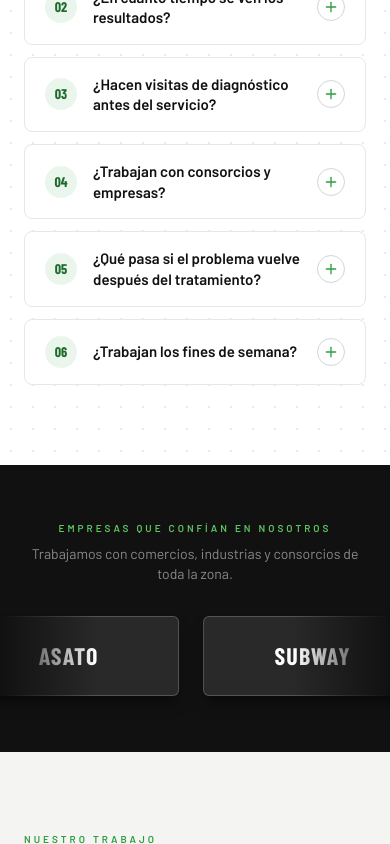
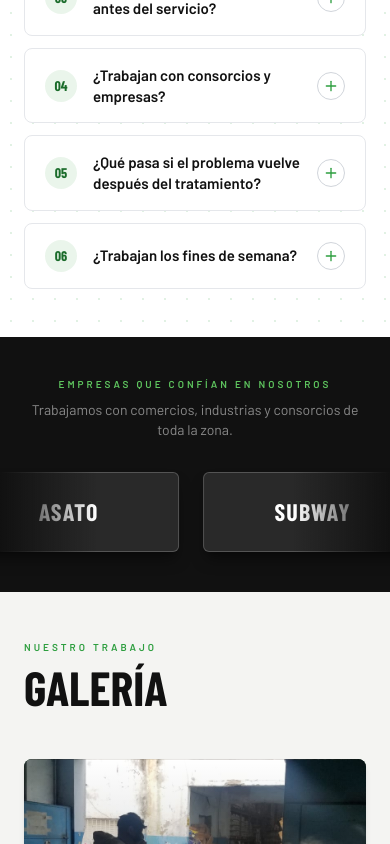
Before and after one commit to santiagofdmkt/bayres-solutions, a Next.js app: page / in a window 390 px wide. Shown: the part 4152-4996 px from the top of the page. Built offline with nearby package versions, Linux system fonts and the light colour scheme; a web font is replaced by a local one.

Commit message:
Nueva imagen Open Graph

```diff
--- a/components/Clientes.tsx
+++ b/components/Clientes.tsx
@@ -40,7 +40,7 @@ export default function Clientes() {
   const cinta = [...clientes, ...clientes];
 
   return (
-    <section className="bg-negro py-14 overflow-hidden">
+       <section className="bg-negro py-10 lg:py-14 overflow-hidden">
       <div className="max-w-6xl mx-auto px-6 text-center mb-8">
         <div className="text-[10px] font-bold text-verde-claro tracking-[3px] uppercase mb-2">
           Empresas que confían en nosotros
--- a/components/Cobertura.tsx
+++ b/components/Cobertura.tsx
@@ -41,7 +41,7 @@ export default function Cobertura() {
   return (
      <section
       id="cobertura"
-      className="relative py-20 px-6 bg-gradient-to-br from-gris-claro via-[#e6f3e7] to-[#cfe9d2] overflow-hidden"
+           className="relative py-12 lg:py-20 px-6 bg-gradient-to-br from-gris-claro via-[#e6f3e7] to-[#cfe9d2] overflow-hidden"
     >
       {/* Manchas verdes difusas */}
       <div
--- a/components/Contacto.tsx
+++ b/components/Contacto.tsx
@@ -78,7 +78,7 @@ export default function Contacto() {
   };
 
   return (
-    <section id="contacto" className="relative py-20 px-6 bg-negro overflow-hidden">
+       <section id="contacto" className="relative py-12 lg:py-20 px-6 bg-negro overflow-hidden">
       {/* Brillo verde detrás del formulario */}
       <div
         aria-hidden="true"
--- a/components/FAQ.tsx
+++ b/components/FAQ.tsx
@@ -52,7 +52,7 @@ export default function FAQ() {
   return (
     <section
       id="faq"
-      className="relative py-20 px-6 bg-white overflow-hidden"
+           className="relative py-12 lg:py-20 px-6 bg-white overflow-hidden"
       style={{
         backgroundImage: "radial-gradient(rgba(45,158,63,0.14) 1px, transparent 1px)",
         backgroundSize: "22px 22px",
--- a/components/Galeria.tsx
+++ b/components/Galeria.tsx
@@ -53,7 +53,7 @@ export default function Galeria() {
   };
 
   return (
-    <section id="galeria" className="py-20 px-6 bg-gris-claro">
+       <section id="galeria" className="py-12 lg:py-20 px-6 bg-gris-claro">
       <div className="max-w-6xl mx-auto">
         {/* Header */}
         <div className="mb-12">
--- a/components/Servicios.tsx
+++ b/components/Servicios.tsx
@@ -53,7 +53,7 @@ export default function Servicios() {
   };
 
   return (
-       <section id="servicios" className="relative py-20 px-6 bg-gris-claro overflow-hidden">
+         <section id="servicios" className="relative py-12 lg:py-20 px-6 bg-gris-claro overflow-hidden">
       {/* Manchas verdes difusas de fondo */}
       <div
         aria-hidden="true"
```
Also changed, not shown: public/og.jpg.
